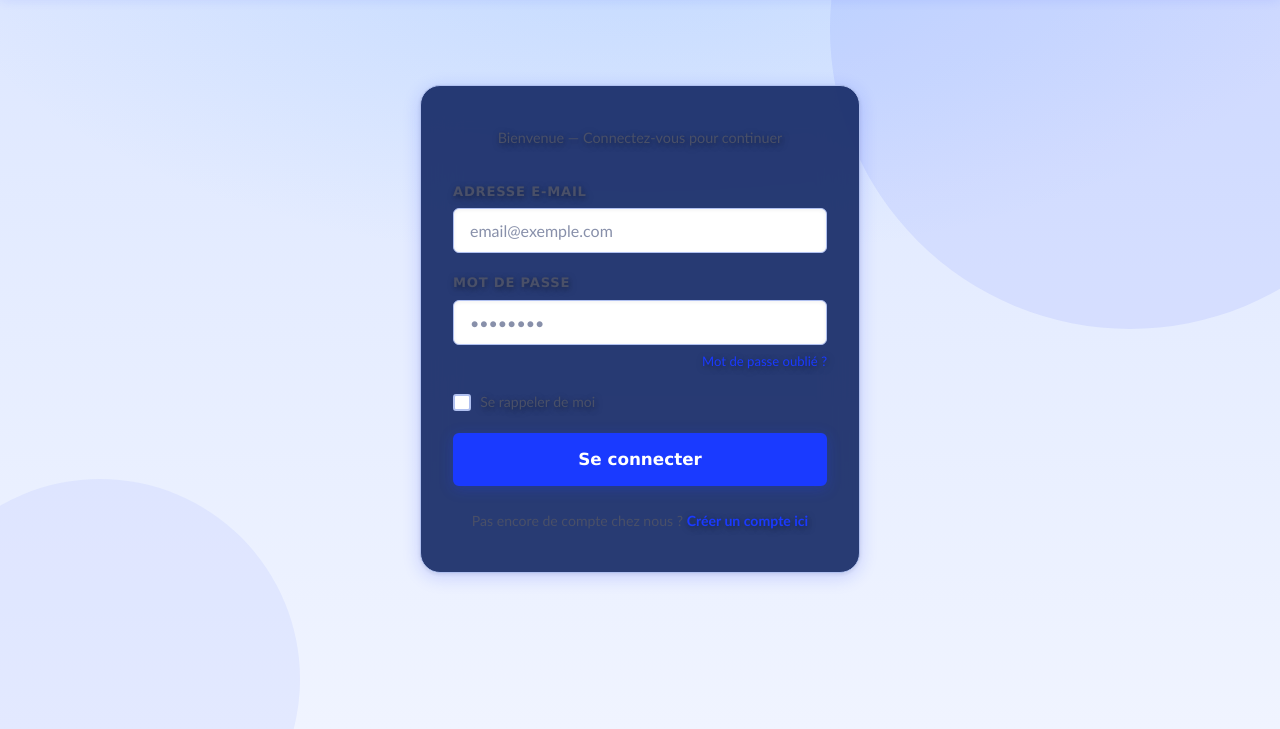
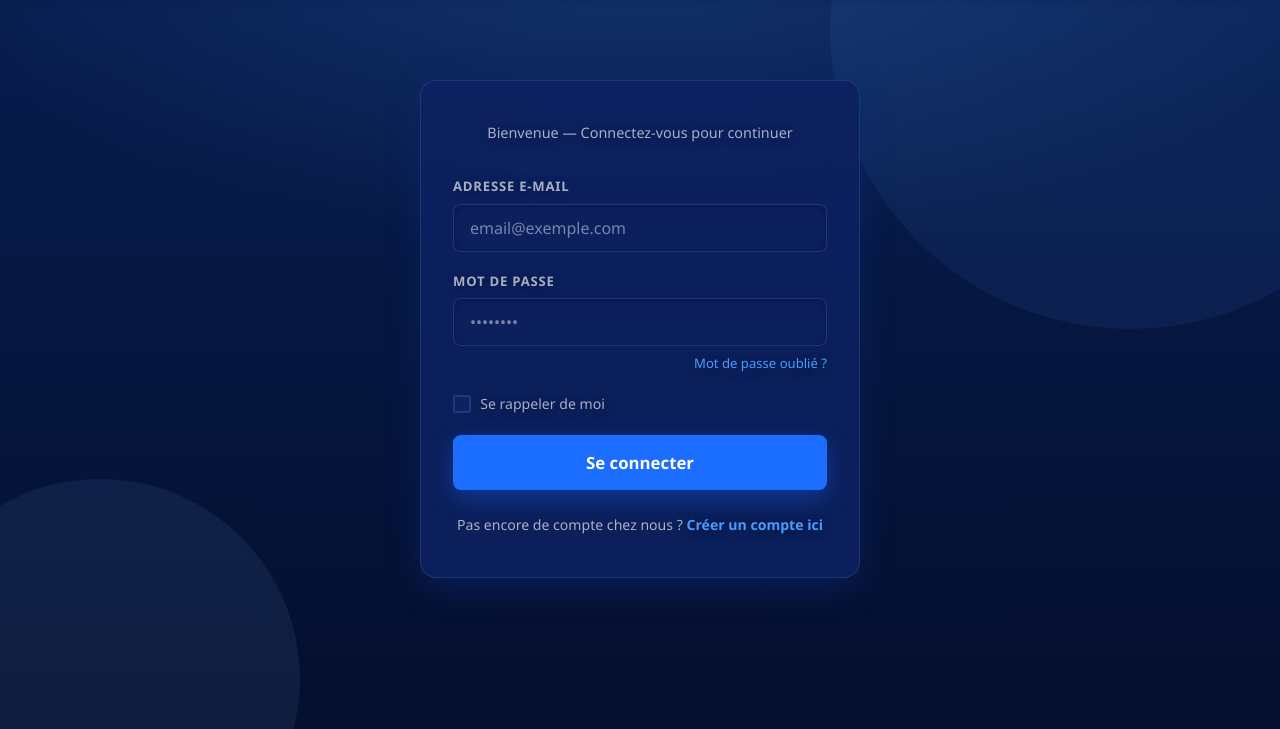
Before and after one commit to Atomgagnant432/Projet-js-Tessa-Nicolas, a website: page src/LoginPage/index.html in a window 1280 px wide. Shown: the part 71-800 px from the top of the page. Drawn offline with Linux system fonts and the light colour scheme.

Commit message:
fix(shared): fix that tessa made

```diff
--- a/server.js
+++ b/server.js
@@ -9,6 +9,7 @@ app.use(express.json());
 
 // Sert toutes les pages statiques (LoginPage, HomePage, Shared, etc.)
 app.use(express.static(path.join(__dirname, 'src')));
+app.use('/static', express.static(path.join(__dirname, 'static')));
 
 // Page par défaut
 app.get('/', (req, res) => {
@@ -27,4 +28,9 @@ app.use(session({
 
 app.use('/api/auth', authRoutes);
 
+// Front (HomePage/search.js + movie.js) attend /api/config
+app.get('/api/config', (req, res) => {
+  res.json({ tmdbKey: process.env.Jeton_tmdb || process.env.TMDB_API_KEY || "" });
+});
+
 app.listen(3030, () => console.log('Serveur lancé sur http://localhost:3030'));
--- a/src/Shared/components.css
+++ b/src/Shared/components.css
@@ -3,22 +3,22 @@
 .navbar {
   position: fixed; top: 0; left: 0; right: 0; z-index: 1000;
   display: flex; align-items: center; justify-content: space-between;
-  height: 68px; padding: 0 4vw;
-  background: rgba(255,255,255,.92);
+  height: 64px; padding: 0 4vw;
+  background: rgba(7, 30, 82, 0.97);
   backdrop-filter: blur(12px);
-  border-bottom: 1.5px solid var(--border);
+  border-bottom: 1px solid var(--border);
   box-shadow: var(--shadow-ui);
 }
 .navbar__logo {
-  font-family: var(--font-display); font-size: 2rem; font-weight: 700;
-  color: var(--accent); text-shadow: var(--shadow-text-lg); letter-spacing: -.04em;
+  font-family: var(--font-display); font-size: 1.8rem; font-weight: 800;
+  color: var(--text); text-shadow: var(--shadow-text-lg); letter-spacing: -.04em;
 }
 .navbar__links { display: flex; gap: 2rem; list-style: none; }
 .navbar__links a {
   font-family: var(--font-ui); font-size: .9rem; font-weight: 600;
-  color: var(--text-muted);
+  color: var(--text-light);
 }
-.navbar__links a:hover, .navbar__links a.active { color: var(--accent); }
+.navbar__links a:hover, .navbar__links a.active { color: var(--text); }
 
 .btn {
   display: inline-flex; align-items: center; justify-content: center; gap: .5rem;
@@ -30,12 +30,12 @@
 }
 .btn:active { transform: scale(.97); }
 .btn--primary {
-  background: var(--accent); color: #fff; border-color: var(--accent);
-  box-shadow: 0 3px 14px var(--accent-glow);
+  background: var(--accent-dark); color: #fff; border-color: var(--accent-dark);
+  box-shadow: 0 8px 22px rgba(26, 109, 255, 0.35);
 }
 .btn--primary:hover {
-  background: var(--accent-dark); border-color: var(--accent-dark);
-  box-shadow: 0 6px 24px rgba(26,58,255,.4); color: #fff;
+  background: #0d3fa6; border-color: #0d3fa6;
+  box-shadow: 0 12px 28px rgba(10, 45, 122, 0.55); color: #fff;
 }
 .btn--secondary { background: transparent; color: var(--accent); border-color: var(--accent); }
 .btn--secondary:hover { background: var(--accent); color: #fff; }
@@ -54,16 +54,16 @@
 }
 .form-control {
   padding: .75rem 1rem; border-radius: var(--radius-sm);
-  border: 1.5px solid var(--border); background: var(--surface);
+  border: 1px solid var(--border); background: rgba(13, 34, 96, 0.85);
   color: var(--text); font-family: var(--font-body); font-size: 1rem;
-  box-shadow: inset 0 1px 4px rgba(10,14,26,.06);
+  box-shadow: inset 0 1px 10px rgba(0, 0, 0, .25);
   transition: border-color var(--transition), box-shadow var(--transition);
   outline: none;
 }
 .form-control::placeholder { color: var(--text-light); }
 .form-control:focus {
   border-color: var(--accent);
-  box-shadow: 0 0 0 3px var(--accent-glow), inset 0 1px 4px rgba(10,14,26,.06);
+  box-shadow: 0 0 0 3px var(--accent-glow), inset 0 1px 10px rgba(0, 0, 0, .25);
 }
 
 .checkbox-group { display: flex; align-items: center; gap: .6rem; }
@@ -89,7 +89,7 @@
 }
 
 .card {
-  background: var(--surface); border: 2px solid var(--border);
+  background: var(--surface); border: 1px solid var(--border);
   border-radius: var(--radius-md); overflow: hidden;
   box-shadow: var(--shadow-card); cursor: pointer; position: relative;
   transition: transform var(--transition), box-shadow var(--transition),
--- a/src/Shared/variables.css
+++ b/src/Shared/variables.css
@@ -1,36 +1,33 @@
 :root {
+  /* Thème inspiré de `src/HomePage/style.css` */
+  --bg:             #050f2e;
+  --bg-2:           #071e52;
+  --surface:        #0d2260;
+  --surface-hover:  #122b7a;
 
-  --bg:             #f0f4ff;
-  --bg-2:           #dce6ff;
-  --surface:        #ffffff;
-  --surface-hover:  #e8efff;
+  --accent:         #4a9dff;
+  --accent-dark:    #1a6dff;
+  --accent-light:   #7bbcff;
+  --accent-glow:    rgba(74, 157, 255, .25);
 
-  --accent:         #1a3aff;
-  --accent-dark:    #0f22cc;
-  --accent-light:   #4d6cff;
-  --accent-glow:    rgba(26, 58, 255, .25);
+  --text:           rgba(255, 255, 255, .92);
+  --text-muted:     rgba(255, 255, 255, .65);
+  --text-light:     rgba(255, 255, 255, .45);
 
-  --text:           #0a0e1a;
-  --text-muted:     #4a5068;
-  --text-light:     #8890aa;
+  --border:         rgba(100, 160, 255, 0.18);
 
-  --border:         #b0c0f0;
+  --shadow-text:    0 2px 10px rgba(0, 0, 0, .35);
+  --shadow-text-lg: 0 8px 24px rgba(0, 0, 0, .45);
+  --shadow-card:    0 10px 32px rgba(10, 45, 122, 0.45);
+  --shadow-card-hv: 0 16px 44px rgba(10, 45, 122, 0.65);
+  --shadow-ui:      0 2px 12px rgba(0, 0, 0, 0.35);
 
+  --font-display: 'Segoe UI', Arial, sans-serif;
+  --font-body:    'Segoe UI', Arial, sans-serif;
+  --font-ui:      'Segoe UI', Arial, sans-serif;
 
-  --shadow-text:    1px 2px 6px  rgba(10, 14, 26, .55);
-  --shadow-text-lg: 2px 3px 10px rgba(10, 14, 26, .75);
-  --shadow-card:    0 4px 18px rgba(26, 58, 255, .18), 0 1px 4px rgba(10,14,26,.10);
-  --shadow-card-hv: 0 8px 32px rgba(26, 58, 255, .35), 0 2px 8px rgba(10,14,26,.12);
-  --shadow-ui:      0 2px 12px rgba(26, 58, 255, .12);
-
-
-  --font-display: 'Georgia', serif;
-  --font-body:    'Trebuchet MS', sans-serif;
-  --font-ui:      'Verdana', sans-serif;
-
-
-  --radius-sm: 6px;
+  --radius-sm: 8px;
   --radius-md: 12px;
-  --radius-lg: 20px;
+  --radius-lg: 16px;
   --transition: .2s ease;
 }
--- a/src/routes/routeauth.js
+++ b/src/routes/routeauth.js
@@ -11,6 +11,7 @@ router.post('/logout', authController.logout);
 router.get('/me', isAuth, authController.me);
 
 router.get('/tmdb-proxy/:type/:id', isAuth, movieController.getMovieDetails);
+router.get('/tmdb-proxy-list', isAuth, movieController.proxyList);
 router.get("/favorites", isAuth, favController.getFavorites);
 router.post("/favorites/toggle", isAuth, favController.toggleFavorite);
 
```
Also changed, not shown: src/Shared/favorite.js (+5 -3 lines).
